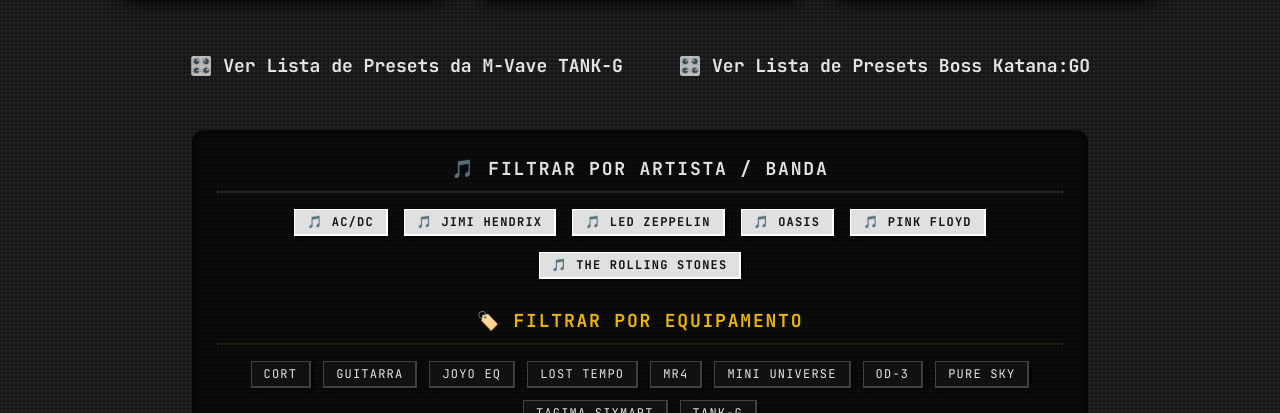
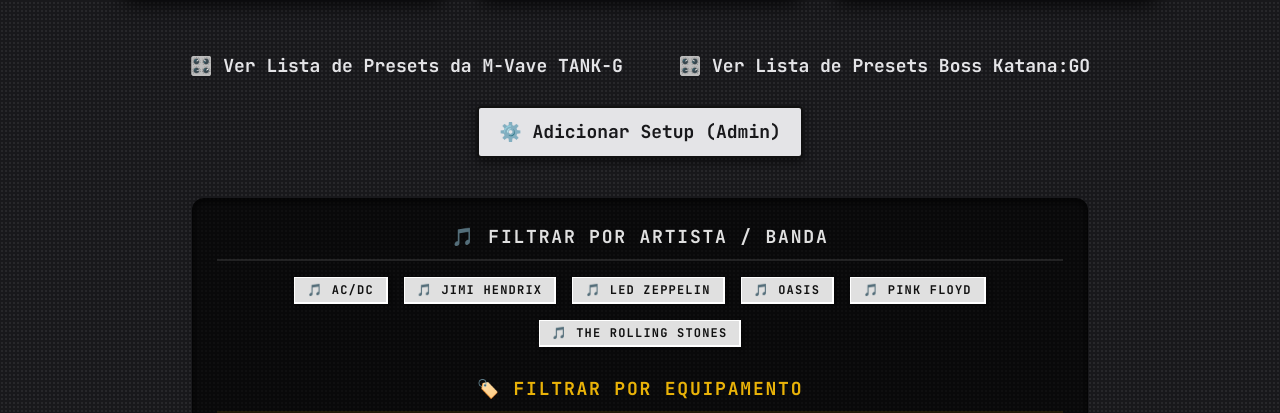
Before and after one commit to waragara/wg_repo, an Astro site: page / in a window 1280 px wide. Shown: the part 687-1100 px from the top of the page. Built offline with nearby package versions, Linux system fonts and the light colour scheme; Astro itself is replaced by a stand-in of ours.

Commit message:
Add Admin button to homepage

```diff
--- a/src/pages/index.astro
+++ b/src/pages/index.astro
@@ -62,12 +62,15 @@
 
     </div>
 
-    <div class="flex flex-col sm:flex-row justify-center gap-4 mb-10 text-center">
+    <div class="flex flex-col sm:flex-row justify-center gap-4 mb-10 text-center flex-wrap">
         <a href={`${import.meta.env.BASE_URL}/tank-g-presets`} class="inline-block bg-accentOrange text-bgMain py-2.5 px-5 rounded text-lg font-bold no-underline transition-colors duration-200 hover:bg-[#e68a00]">
             🎛️ Ver Lista de Presets da M-Vave TANK-G
         </a>
         <a href={`${import.meta.env.BASE_URL}/boss-katana-go-presets`} class="inline-block bg-accentOrange text-bgMain py-2.5 px-5 rounded text-lg font-bold no-underline transition-colors duration-200 hover:bg-[#e68a00]">
             🎛️ Ver Lista de Presets Boss Katana:GO
+        </a>
+        <a href={`${import.meta.env.BASE_URL}/admin/add-setup`} class="inline-block bg-silver text-tolexDark py-2.5 px-5 rounded text-lg font-bold no-underline transition-colors duration-200 hover:bg-white border-2 border-[#111] shadow-[0_4px_10px_rgba(0,0,0,0.5)]">
+            ⚙️ Adicionar Setup (Admin)
         </a>
     </div>
 
```
